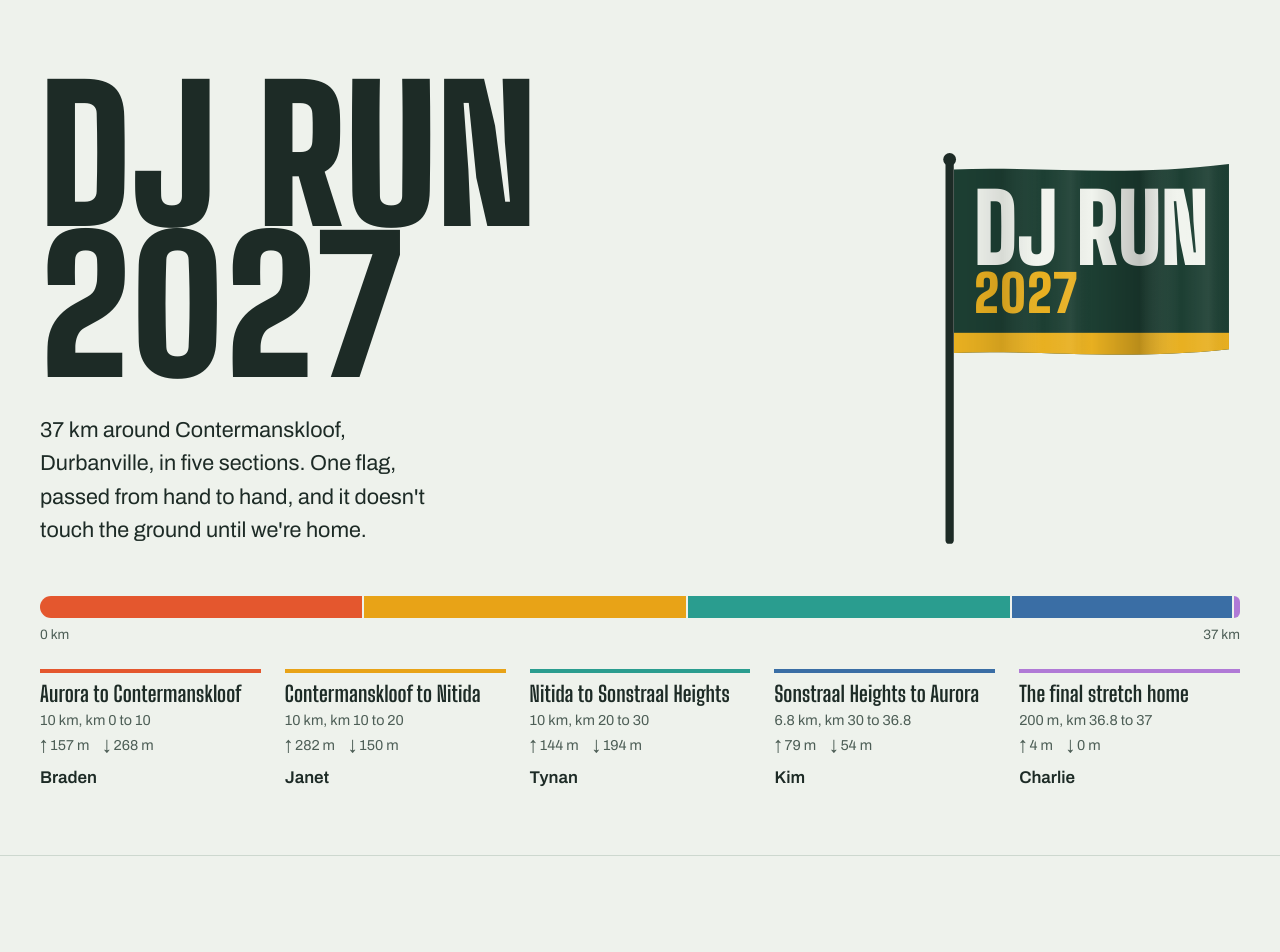
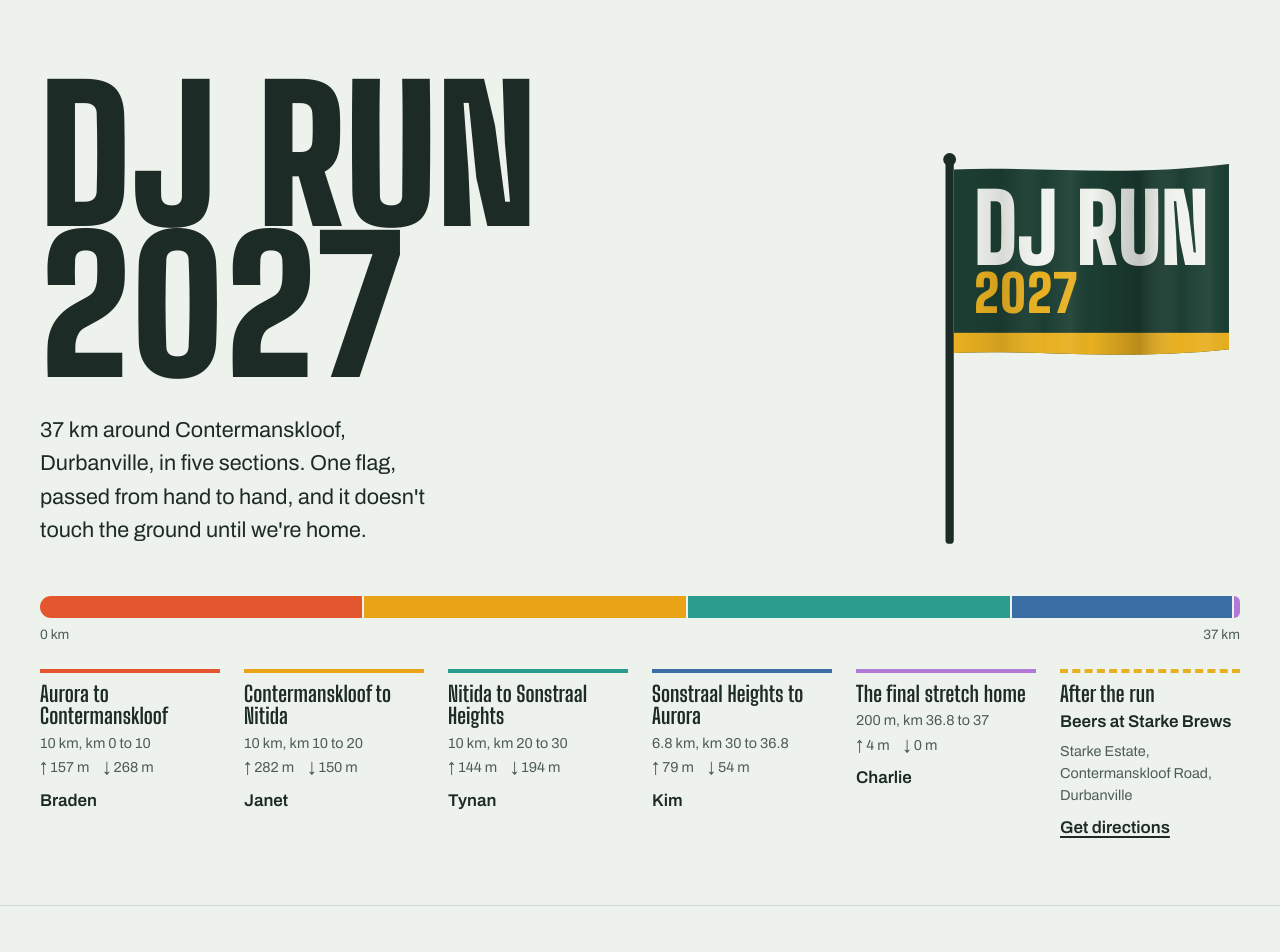
Before and after one commit to BradenMurphy/DJRun, a React (Vite) app: page / in a window 1280 px wide. Shown: the top 952 px of the page. Built offline with nearby package versions, Linux system fonts and the light colour scheme.

Commit message:
starke brews

```diff
--- a/src/components/Hero.jsx
+++ b/src/components/Hero.jsx
@@ -1,4 +1,4 @@
-import { SEGMENTS, TBC, TOTAL_KM, formatDistance } from '../data/legs.js';
+import { AFTER_RUN, SEGMENTS, TBC, TOTAL_KM, formatDistance } from '../data/legs.js';
 import { elevationBetween } from '../lib/elevation.js';
 import Flag from './Flag.jsx';
 
@@ -43,6 +43,14 @@ function Ribbon() {
             )}
           </li>
         ))}
+        <li className="section-card section-card--after">
+          <h3 className="section-name">{AFTER_RUN.title}</h3>
+          <p className="section-after-plan">{AFTER_RUN.plan}</p>
+          <p className="section-meta">{AFTER_RUN.address}</p>
+          <a className="section-directions" href={AFTER_RUN.directionsUrl} target="_blank" rel="noopener noreferrer">
+            Get directions
+          </a>
+        </li>
       </ol>
     </div>
   );
--- a/src/data/legs.js
+++ b/src/data/legs.js
@@ -55,6 +55,14 @@ const RELAY = [
   },
 ];
 
+// Where we go after the run. Shown after the last section at the top of the page.
+export const AFTER_RUN = {
+  title: 'After the run',
+  plan: 'Beers at Starke Brews',
+  address: 'Starke Estate, Contermanskloof Road, Durbanville',
+  directionsUrl: 'https://www.google.com/maps/search/?api=1&query=Starke+Brews+Contermanskloof+Road+Durbanville',
+};
+
 // ---------------------------------------------------------------------------
 
 const round = (n) => Math.round(n * 1000) / 1000;
--- a/src/styles.css
+++ b/src/styles.css
@@ -204,6 +204,22 @@ p {
   padding: 0;
   font-weight: 600;
   line-height: 1.45;
+}
+
+/* Not part of the route, so a dashed rule in the flag's gold instead of a section colour. */
+.section-card--after {
+  border-top: 4px dashed #e8b021;
+}
+
+.section-after-plan {
+  margin: 4px 0 0;
+  font-weight: 600;
+}
+
+.section-directions {
+  display: inline-block;
+  margin-top: 8px;
+  font-weight: 600;
 }
 
 .section-runners--tbc {
```
